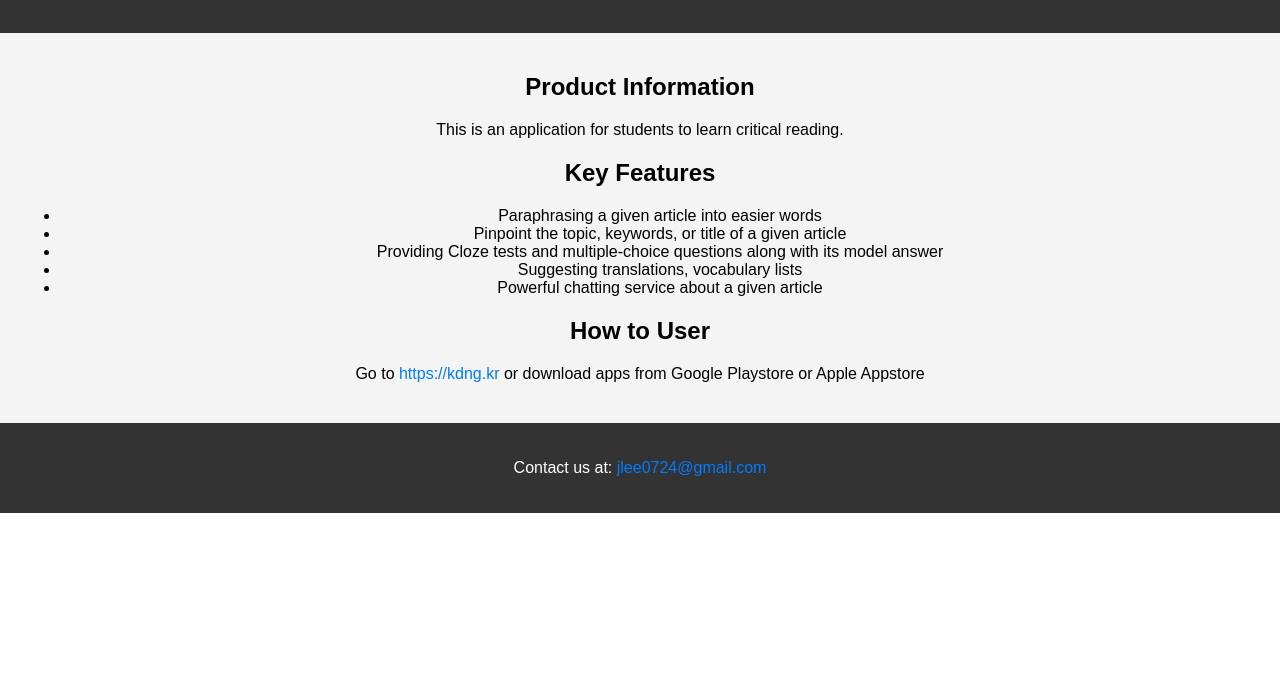
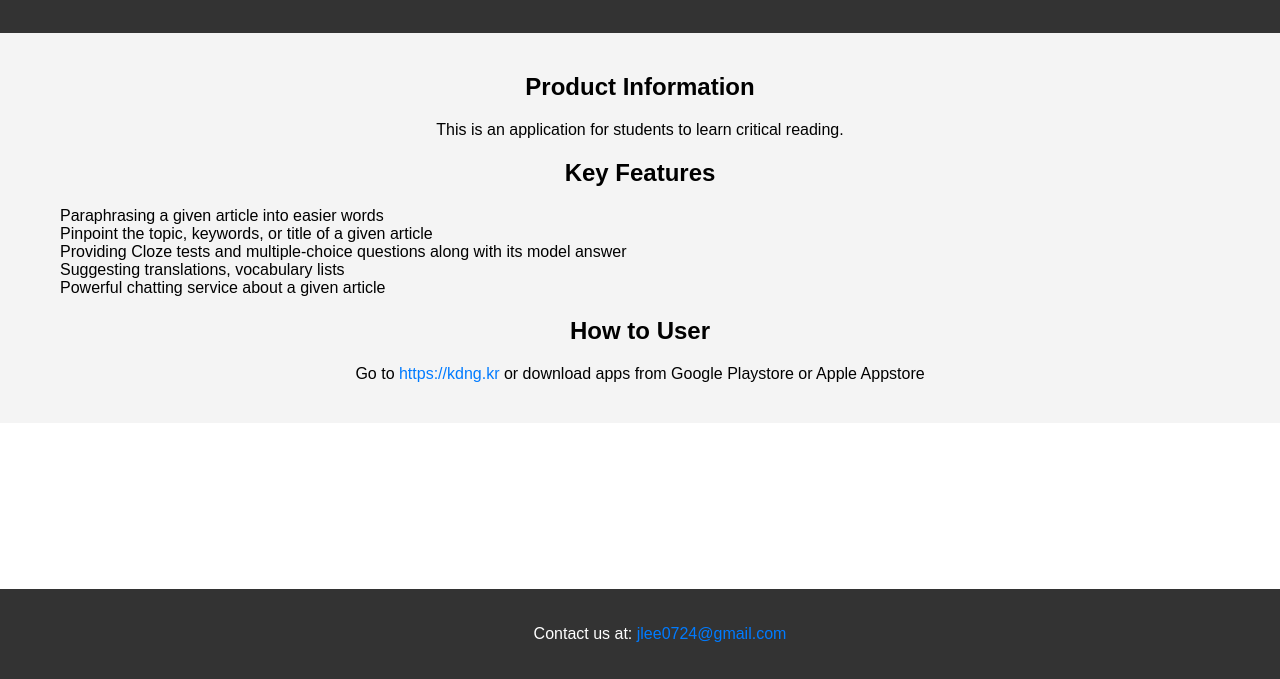
Before and after one commit to mediatte/kdng, a plain HTML site: page index.html in a window 1280 px wide. Shown: the part 121-800 px from the top of the page. Drawn offline with Linux system fonts and the light colour scheme.

Commit message:
Update styles.css

```diff
--- a/styles.css
+++ b/styles.css
@@ -25,6 +25,9 @@ section {
 footer {
     background-color: #333;
     color: #fff;
+    position: fixed;
+    bottom: 0;
+    width: 100%;
 }
 
 a {
@@ -35,3 +38,14 @@ a {
 a:hover {
     text-decoration: underline;
 }
+
+ul {
+    list-style-type: none; /* 목록 항목 앞의 불릿 포인트 없애기 */
+}
+
+li {
+    list-style-type: none;
+    text-align: left; /* 목록 항목을 왼쪽 정렬로 변경 */
+}
+    /* 다른 스타일링을 추가하거나 변경할 수 있습니다. */
+}
```
